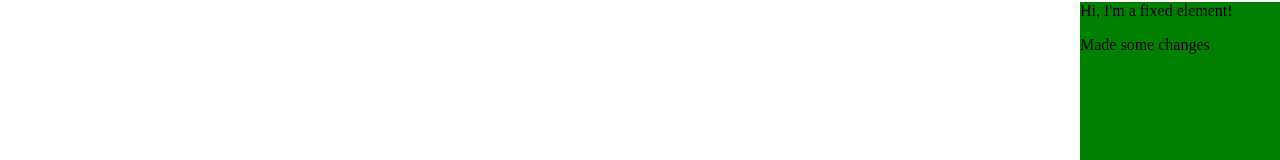
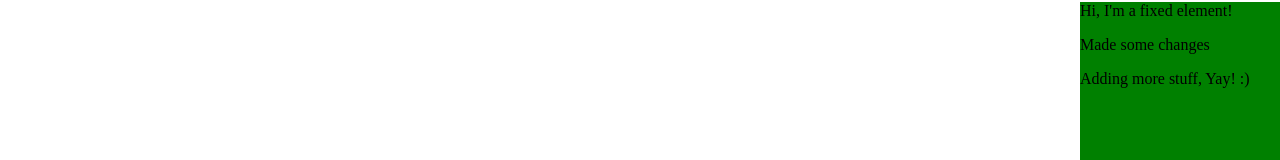
Before and after one commit to Psycheotix/GettingToKnowGitDesktop, a plain HTML site: page index.html in a window 1280 px wide. Shown: the part 598-758 px from the top of the page. Drawn offline with Linux system fonts and the light colour scheme.

Commit message:
Update index.html

```diff
--- a/index.html
+++ b/index.html
@@ -18,6 +18,7 @@
     <div class="fixed">
         Hi, I'm a fixed element!
         <p>Made some changes</p>
+<p>Adding more stuff, Yay! :)</p>
     </div>
 </body>
 
```
